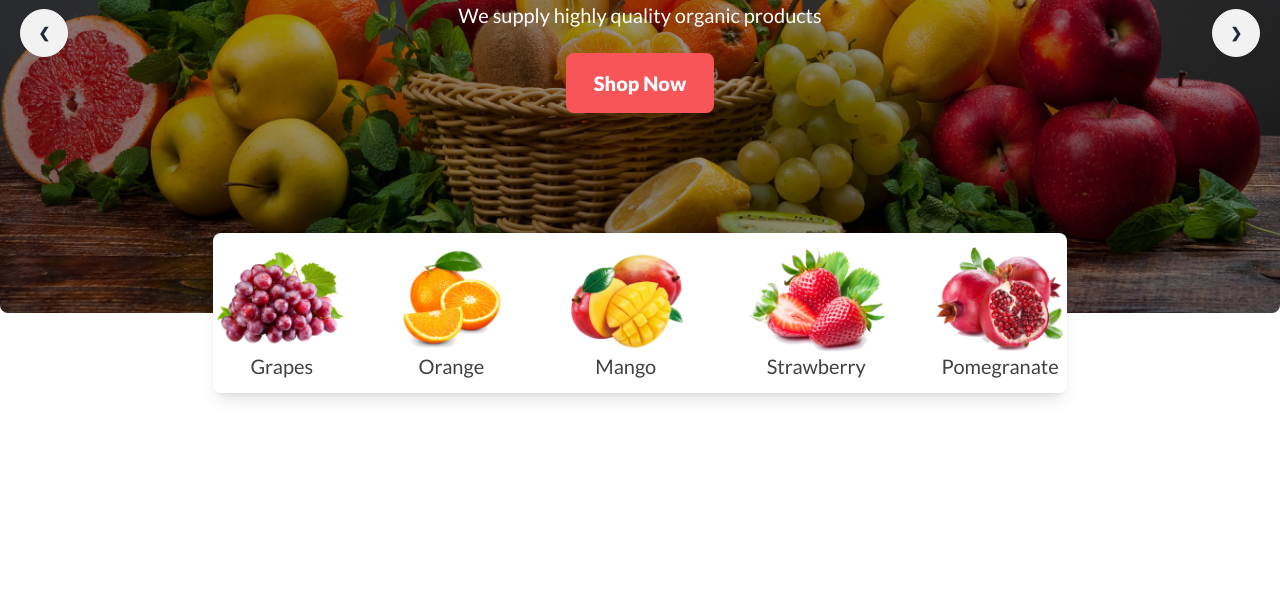
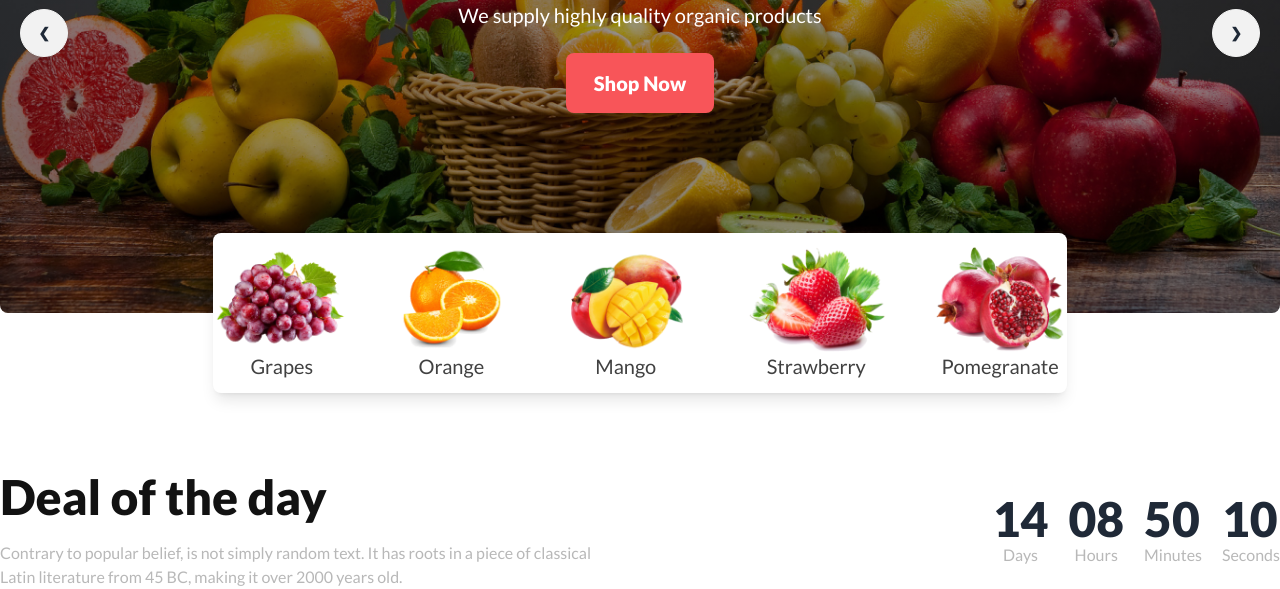
Before and after one commit to Tofazzal26/fruit-burst, a plain HTML site: page index.html in a window 1280 px wide. Shown: the part 391-980 px from the top of the page. Before the commit the page ends 864 px from the top, so only its background shows below. Drawn offline with nearby package versions, Linux system fonts and the light colour scheme; grey boxes are pictures that could not be loaded.

Commit message:
deal section style finish

```diff
--- a/index.html
+++ b/index.html
@@ -76,6 +76,10 @@
 
             <div id="slide1" class="carousel-item relative w-full rounded-lg">
 
+              <div class="hidden lg:flex absolute right-[20px] rounded-lg cursor-pointer top-[20px] text-white py-2 px-4 bg-[#f85559]">
+                <h2 class="text-lg">Hot Deal</h2>
+            </div>
+
               <div class="w-full rounded-lg lg:h-[70vh] h-[200px]" style="background-position: center; object-fit: contain; background-size: cover; background-image: linear-gradient(rgba(0,0,0,0.4),rgba(0,0,0,0.4)), url('images/banner1.png');">
                   <div class="flex flex-col justify-center items-center text-center *:text-[#FFF] space-y-2 lg:space-y-6 translate-y-8 lg:translate-y-20">
                       <h1 class="text-xl lg:text-7xl font-extrabold">Exotic tastes at your <br> doorstep</h1>
@@ -86,6 +90,7 @@
 
 
               <div class="absolute flex justify-between transform -translate-y-1/2 left-5 right-5 top-1/2">
+
                 <a href="#slide4" class="btn btn-circle">❮</a>
                 <a href="#slide2" class="btn btn-circle">❯</a>
               </div>
@@ -183,7 +188,44 @@
     <!-- Deal of the day section start here -->
 
 
-
+    <section class="container mx-auto">
+        <div class="px-4 lg:p-0">
+            <div class="flex flex-col md:flex-row justify-between items-center">
+              <div>
+                <h1 class=" mb-2 text-2xl text-center mt-3 lg:mb-5 lg:mt-0 lg:text-left lg:text-5xl font-extrabold text-[#121212]">Deal of the day</h1>
+                <p class="text-sm font-medium text-center mb-3 text-[#b8b8b8] lg:mb-0 lg:text-base lg:text-left lg:w-[600px]">Contrary to popular belief, is not simply random text. It has roots in a piece of classical Latin literature from 45 BC, making it over 2000 years old.</p>
+            </div>
+            <div>
+              <div class="grid grid-flow-col gap-5 text-center auto-cols-max">
+                <div class="flex flex-col">
+                  <span class="countdown font-extrabold text-3xl lg:text-5xl">
+                    <span style="--value:14;"></span>
+                  </span>
+                  <p class="text-xs lg:text-base text-[#b8b8b8]">Days</p>
+                </div>
+                <div class="flex flex-col">
+                  <span class="countdown font-extrabold text-3xl lg:text-5xl">
+                    <span style="--value:08;"></span>
+                  </span>
+                  <p class="text-xs lg:text-base text-[#b8b8b8]">Hours</p>
+                </div>
+                <div class="flex flex-col">
+                  <span class="countdown font-extrabold text-3xl lg:text-5xl">
+                    <span style="--value:50;"></span>
+                  </span>
+                  <p class="text-xs lg:text-base text-[#b8b8b8]">Minutes</p>
+                </div>
+                <div class="flex flex-col">
+                  <span class="countdown font-extrabold text-3xl lg:text-5xl">
+                    <span style="--value:10;"></span>
+                  </span>
+                  <p class="text-xs lg:text-base text-[#b8b8b8]">Seconds</p>
+                </div>
+              </div>
+            </div>
+            </div>
+        </div>
+    </section>
 
 
 </body>
```
